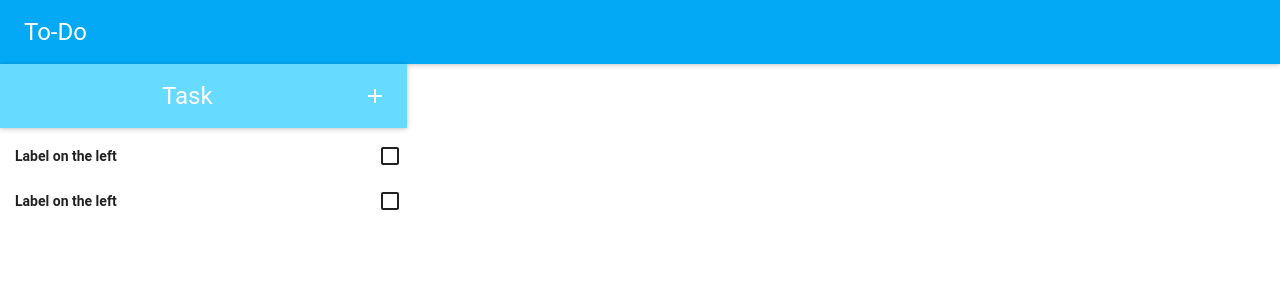
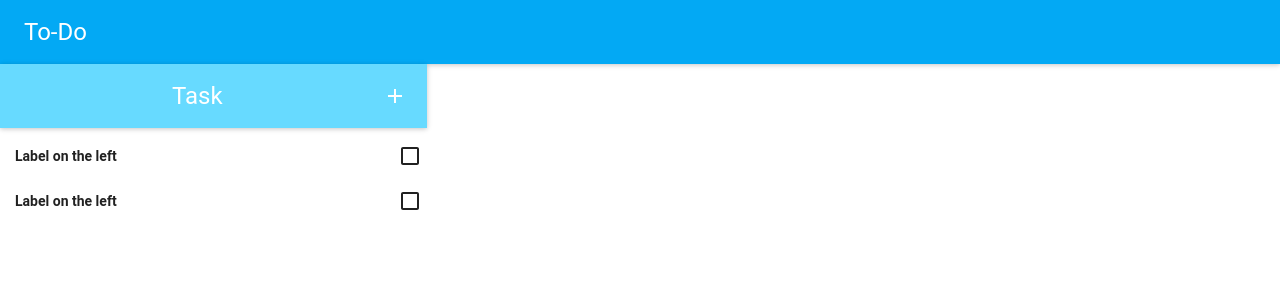
Before and after one commit to amanshu-kataria/to-do-react, a React (Create React App) app: page / in a window 1280 px wide. Shown: the top 300 px of the page. Built offline with nearby package versions, Linux system fonts and the light colour scheme.

Commit message:
Fixed margin, padding and scrolling issue.

```diff
--- a/src/App.css
+++ b/src/App.css
@@ -6,3 +6,8 @@ div.noPadding {
   padding-left: 0;
   padding-right: 0;
 }
+
+div.noMargin {
+  margin-left: 0;
+  margin-right: 0;
+}
--- a/src/App.js
+++ b/src/App.js
@@ -12,8 +12,8 @@ class App extends Component {
     return (
       <MuiThemeProvider>
         <Grid fluid className="noPadding">
-          <Row>
-            <Col xs={12} md={12}>
+          <Row className="noMargin">
+            <Col xs={12} md={12} className="noPadding">
               <AppBar
                 style={{
                   backgroundColor: "#03A9F4"
@@ -23,11 +23,11 @@ class App extends Component {
               />
             </Col>
           </Row>
-          <Row className="target">
-            <Col xs={4} md={4}>
+          <Row className="noMargin">
+            <Col xs={4} md={4} className="noPadding">
               <ToDoList />
             </Col>
-            <Col xs={8} md={8} />
+            <Col xs={8} md={8} className="noPadding" />
           </Row>
         </Grid>
       </MuiThemeProvider>
```
